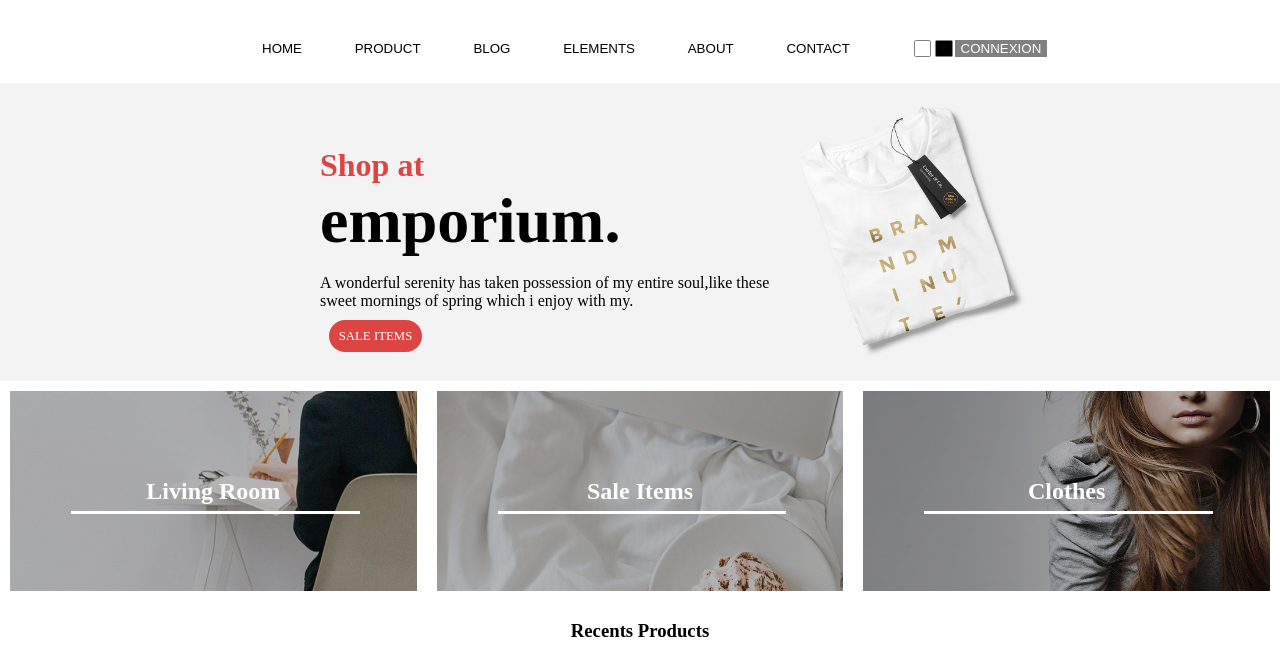
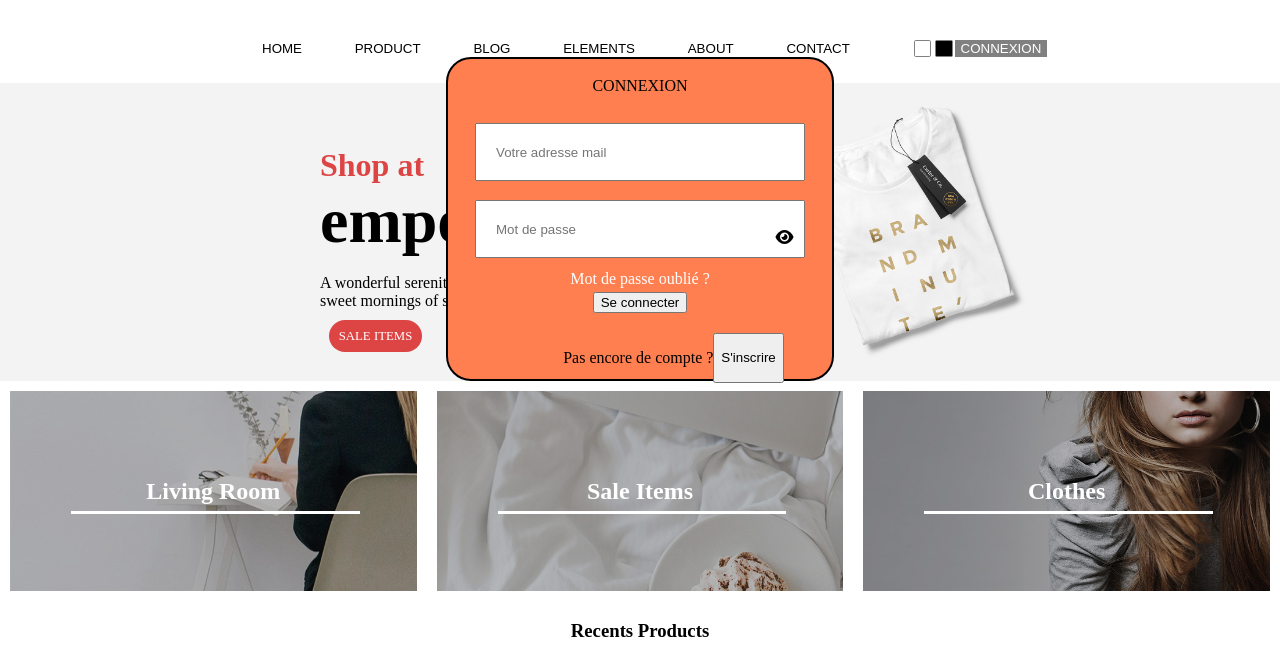
Before and after one commit to NiakaGaming/cs_emporium_js_13, a plain HTML site: page index.html in a window 1280 px wide. Both pictures are taken after a click on the button "CONNEXION". Shown: the part 85-743 px from the top of the page. Drawn offline with Linux system fonts and the light colour scheme.

Commit message:
Connexion btn (js)

```diff
--- a/index.html
+++ b/index.html
@@ -47,6 +47,27 @@
                 </button>
             </div>
         </nav>
+        <div id="signIn" hidden>
+            <form>
+                <div>
+                    <p>CONNEXION</p>
+                    <input type="email" placeholder="Votre adresse mail" required>
+                    <input type="password" placeholder="Mot de passe" required>
+                    <div id="eyeShow">
+                        <i class="fas fa-eye"></i>
+                    </div>
+                    <div id="eyeHide" hidden>
+                        <i class="fas fa-eye-slash"></i>
+                    </div>
+                    <a href="">Mot de passe oublié ?</a>
+                    <button id="connect" type="submit">Se connecter</button>
+                </div>
+            </form>
+            <div>
+                <p>Pas encore de compte ?</p>
+                <button id="signUp">S'inscrire</button>
+            </div>
+        </div>
         <div class="banner">
             <div>
                 <h2>Shop at</h2>
@@ -213,19 +234,22 @@
         <div>
             <i class="far fa-check-circle"></i>
             <p>TRUSTED BY 10,000+ CUSTOMERS</p>
-            <p>Lorem ipsum dolor sit, animi earum consectetur maiores, voluptatibus esse perspiciatis laborum sapiente labore!</p>
+            <p>Lorem ipsum dolor sit, animi earum consectetur maiores, voluptatibus esse perspiciatis laborum sapiente
+                labore!</p>
             <button>LEARN MORE</button>
         </div>
         <div>
             <i class="fas fa-paper-plane"></i>
             <p>VERY FAST SHIPPING</p>
-            <p>Lorem ipsum dolor sit, animi earum consectetur maiores, voluptatibus esse perspiciatis laborum sapiente labore!</p>
+            <p>Lorem ipsum dolor sit, animi earum consectetur maiores, voluptatibus esse perspiciatis laborum sapiente
+                labore!</p>
             <button>LEARN MORE</button>
         </div>
         <div>
             <i class="far fa-check-circle"></i>
             <p>TRUSTED BY 10,000+ CUSTOMERS</p>
-            <p>Lorem ipsum dolor sit, animi earum consectetur maiores, voluptatibus esse perspiciatis laborum sapiente labore!</p>
+            <p>Lorem ipsum dolor sit, animi earum consectetur maiores, voluptatibus esse perspiciatis laborum sapiente
+                labore!</p>
             <button>LEARN MORE</button>
         </div>
     </section>
@@ -291,6 +315,6 @@
     </footer>
 </body>
 
-<script src="./src/js/main.js"></script>
+<script type="module" src="./src/js/main.js"></script>
 
 </html>
--- a/src/js/main.js
+++ b/src/js/main.js
@@ -0,0 +1 @@
+import "./modules/signIn.js"
--- /dev/null
+++ b/src/js/modules/signIn.js
@@ -0,0 +1,36 @@
+let signInForm = document.getElementById("signIn")
+let btnSignIn = document.getElementById("connexion");
+let btnsignUp = document.getElementById("signUp");
+let eyeShow = document.getElementById("eyeShow");
+let eyeHide = document.getElementById("eyeHide");;
+let mdpInput = eyeShow.previousElementSibling;
+
+// document.getElementsByTagName("body")[0].addEventListener("click", () => {
+//     signInForm.toggleAttribute("hidden", true);
+// })
+
+// Connexion
+btnSignIn.addEventListener("click", signIn);
+function signIn() {
+    signInForm.toggleAttribute("hidden", false);
+}
+// Inscription
+btnsignUp.addEventListener("click", signUp);
+function signUp() {
+    signInForm.toggleAttribute("hidden", true);
+}
+
+// hide/show icon
+signInForm.addEventListener("click", showHide);
+function showHide(e) {
+    if (e.target.classList.contains("fa-eye")) {
+        e.path[1].toggleAttribute("hidden");
+        e.path[1].nextElementSibling.toggleAttribute("hidden");
+        mdpInput.type = "text"
+    }
+    else if (e.target.classList.contains("fa-eye-slash")) {
+        e.path[1].toggleAttribute("hidden");
+        e.path[1].previousElementSibling.toggleAttribute("hidden");
+        mdpInput.type = "password"
+    }
+}
--- /dev/null
+++ b/src/scss/modules/signIn.scss
@@ -0,0 +1,51 @@
+#signIn{
+    position: absolute;
+    z-index: 1;
+    width: 100%;
+}
+#signIn>form{
+    border: 2px solid black;
+    border-radius: 25px;
+    height: 40vh;
+    width: 30vw;
+    background-color: coral;
+    margin: auto;
+    display: flex;
+    flex-direction: column;
+    position: relative;
+}
+#signIn>form>div{
+    display: flex;
+    flex-direction: column;
+    align-items: center;
+    justify-content: space-around;
+    height: 80%;
+}
+#signIn>form>div>input{
+    width: 75%;
+    padding: 5%;
+    margin: 2% 0;
+}
+#signIn>form>div>input:nth-child(3):after{
+    content: "\f06e";
+    font-family: "Font Awesome 5 Free";
+    font-weight: 900;
+}
+
+#signIn>form>div:nth-child(2){
+    display: flex;
+    flex-direction: row;
+    justify-content: center;
+    align-items: flex-end;
+}
+#signIn>div{
+    position: absolute;
+    top: 85%;
+    left: 44%;
+    display: flex;
+}
+#signIn>form>div>div{
+    position: absolute;
+    top: 53%;
+    left: 85%;
+}
--- a/src/scss/modules/style.scss
+++ b/src/scss/modules/style.scss
@@ -5,6 +5,8 @@
 @import "./hot.scss";
 @import "./learn2.scss";
 @import "./footer.scss";
+
+@import "./signIn.scss";
 
 html{
     scroll-behavior: smooth;
```
Also changed, not shown: public/css/app.css, 1 other file.
